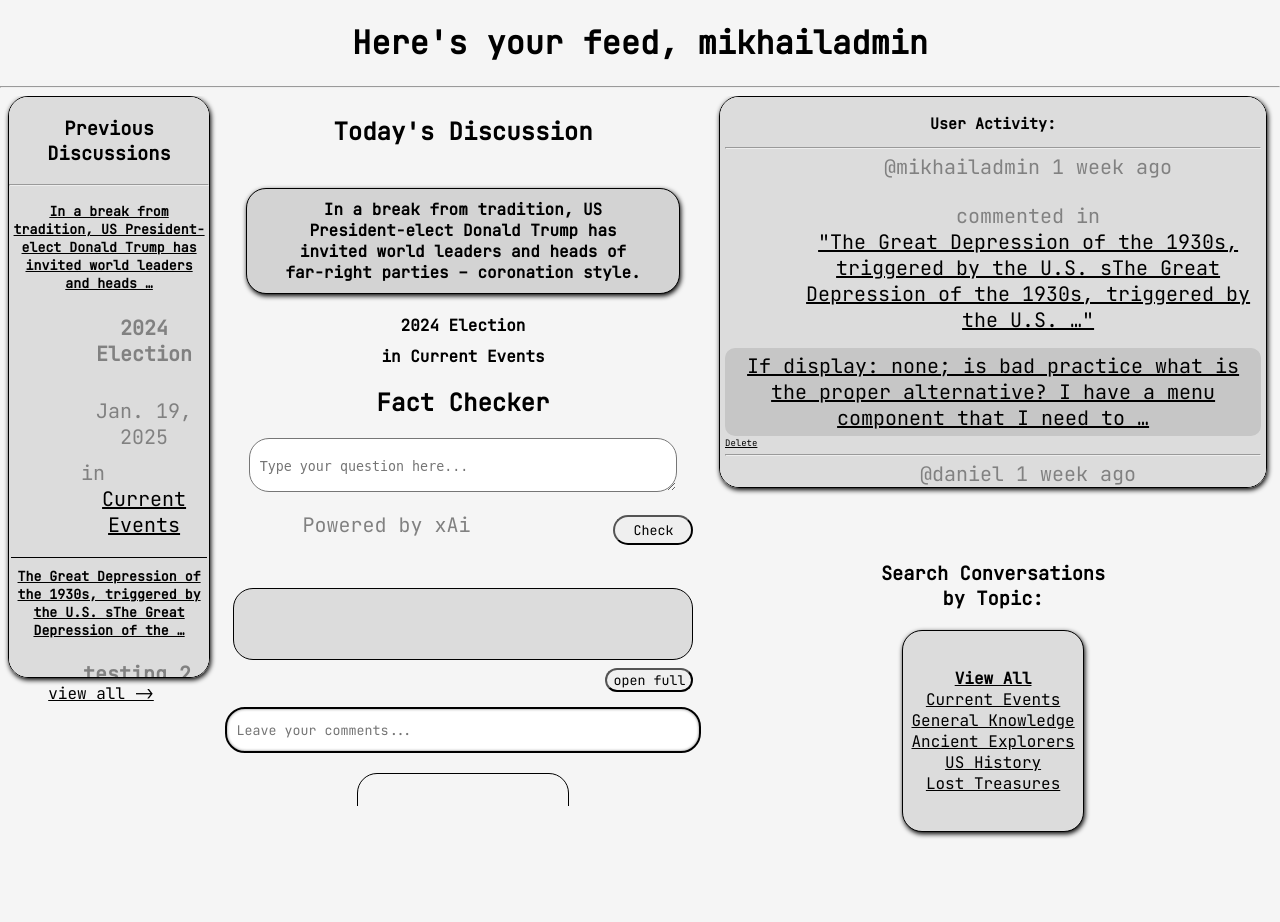
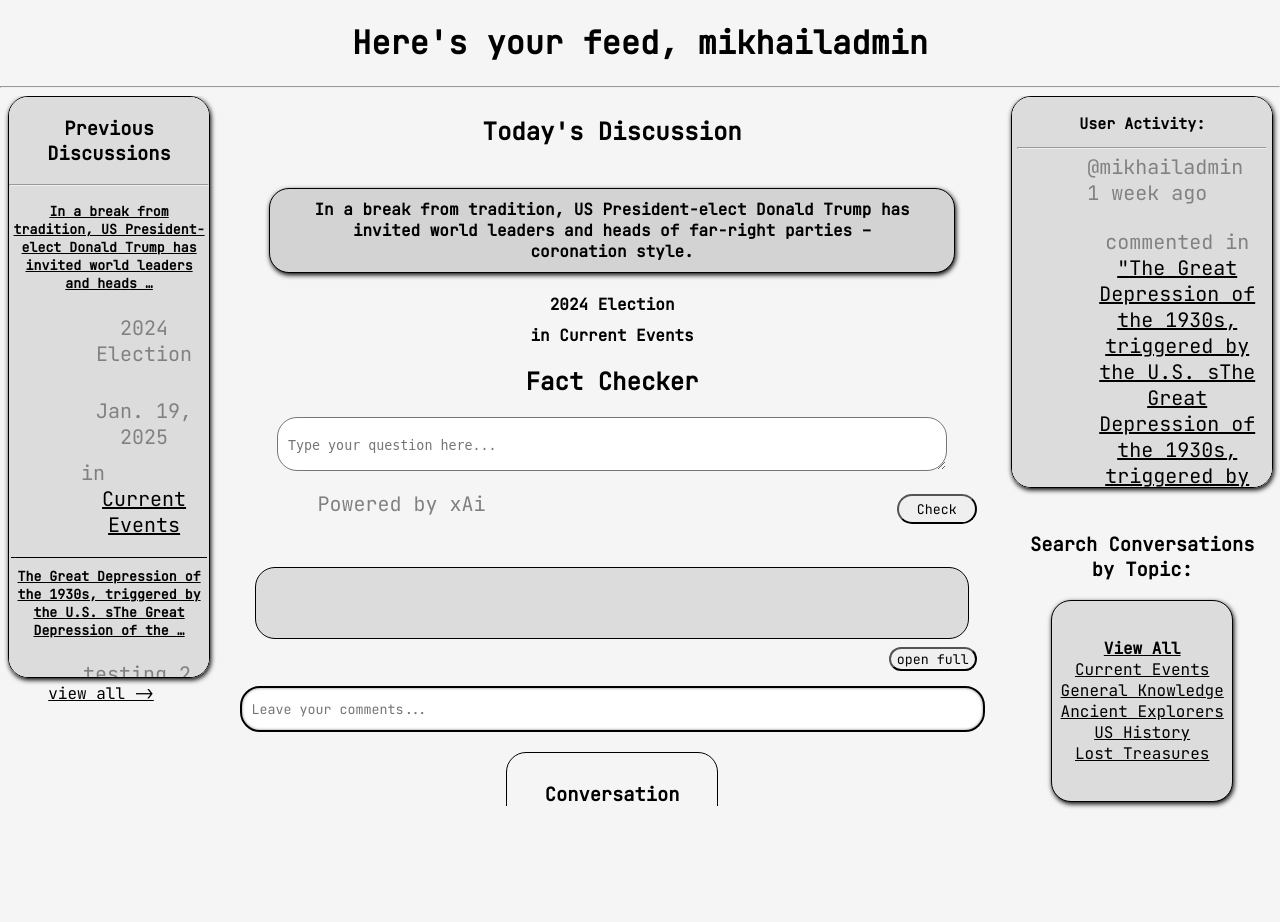
Before and after one commit to mikegusev64/DailyKnower, a Django app: page /feed/ in a window 1280 px wide. Shown: the part 90-1012 px from the top of the page. Run offline with Django 5.2, Linux system fonts and the light colour scheme; a user stored in the database is signed in; data comes from the database, SQL or seed files in the repository; both versions use the stored data as it was after the commit; some libraries are stand-ins or nearby versions.

Commit message:
COMMIT BEFORE PROBLEM FIX ATTEMPT

```diff
--- a/mainapp/templates/mainapp/feed.html
+++ b/mainapp/templates/mainapp/feed.html
@@ -137,7 +137,7 @@
             {% for post in posts reversed%}
           <ul>
             <li><h5><a href="{% url 'post' post.id %}">{{post.name|truncatewords:15}}</a></h5>
-                <small><strong>{{post.dkTopic}}</strong></small> <br>
+                <small>{{post.dkTopic}}</small> <br>
                 <small>{{post.created}}</small>
                 <small>in <a href="">{{post.dkTopic.topicTheme}}</a></small></li>
 
@@ -310,7 +310,7 @@
 
   </script>
 
-<div class="recent-updated" style="display: flex; flex-direction: column; justify-content: start; align-items: center; margin-right: 1%;">
+<div class="recent-updated" style="display: flex; flex-direction: column; justify-content: start; align-items: center; margin-right: 1%; max-width: 250px; ">
   <div class="user-activity" style="margin-bottom: 10%; background-color: rgb(220,220,220); font-size: 10px; padding: 5px; border: 1px solid black; box-shadow: 1px 2px 5px black; border-radius: 20px; max-width: 100%; max-height: 380px; overflow-y: scroll;">
     <h2 style="text-align: center;">User Activity:</h2>
     {% for message in message_activity %}
@@ -319,7 +319,7 @@
 
      <small style="display: flex; justify-content: center;">@{{message.user}}  {{message.created_on|timesince}} ago</small> <br>
      <small style="display: flex; justify-content: center; text-align: center; flex-direction: column;">commented in <a href="{% url 'post' message.post.id %}">"{{message.post|truncatewords:20}}"</a></small>
-     <small style="display: flex; justify-content: center; text-align: center; background-color: rgb(198, 198, 198); border-radius: 10px; padding: 5px; margin-top: 5px;"><a href="{% url 'post' message.post.id %}">{{message.body|truncatewords:20}}</a></small>
+     <small style="display: flex; justify-content: center; text-align: center; background-color: rgb(198, 198, 198); border-radius: 10px; padding: 5px; margin-top: 5px; max-width: 50%;"><a href="{% url 'post' message.post.id %}">{{message.body|truncatewords:20}}</a></small>
      {% if request.user == message.user %}
 
      <a style="font-size: 9px;" href="{% url 'delete-reply' message.id %}">Delete</a>
--- a/static/css/style.css
+++ b/static/css/style.css
@@ -437,6 +437,7 @@
   border: 1px solid black;
   overflow-y: scroll;
   margin-left: 4%;
+  text-align: center;
 }
 
 .previous_dis_info::-webkit-scrollbar {
@@ -471,8 +472,7 @@
 .previous_dis_info li {
   display: flex;
   flex-direction: column;
-  margin-left: auto;
-  margin-right: auto;
+
   text-align: center;
   border-bottom: 1px solid black;
   padding-bottom: 5%;
```
Also changed, not shown: db.sqlite3, 2 other files.
